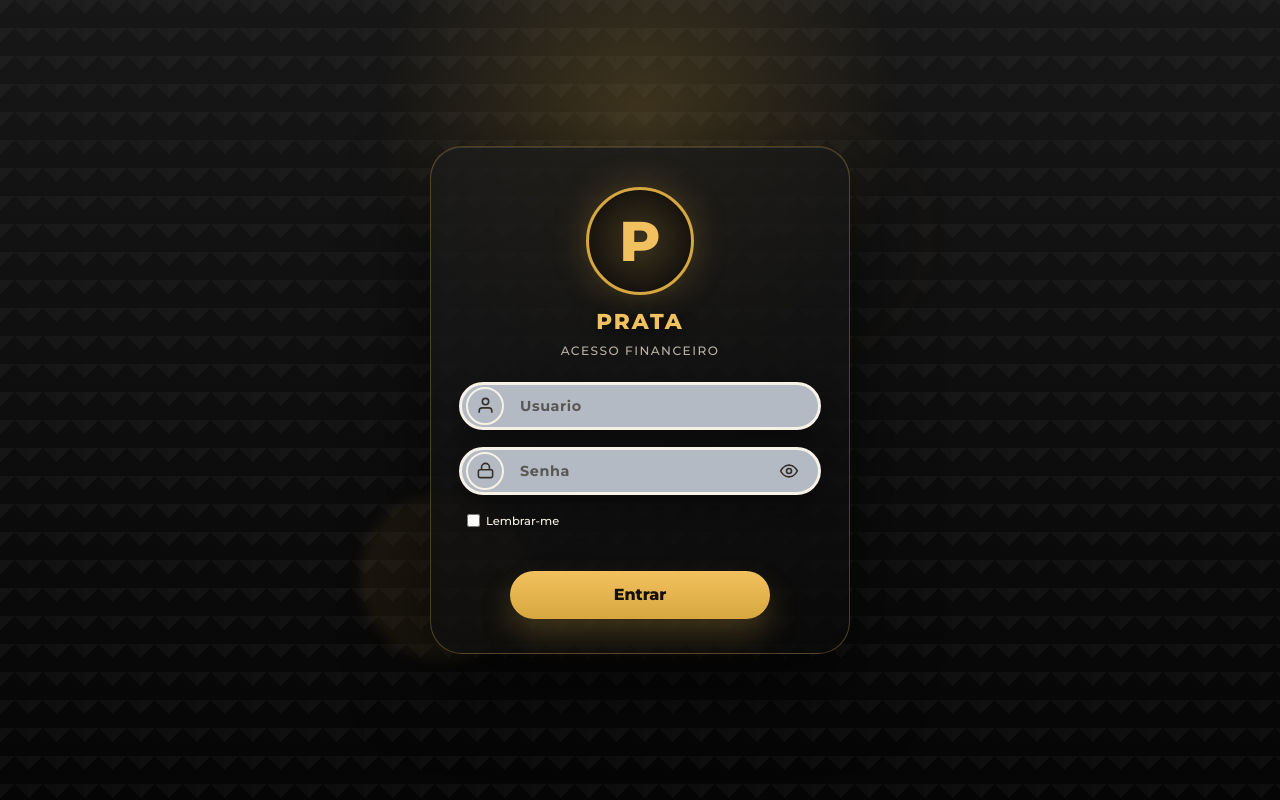
After one commit to Damasi21/Prata, a Django app: page /login/ in a window 1280 px wide. The commit adds this page. Run offline with Django 5.2, Linux system fonts and the light colour scheme.

Commit message:
Add login screen and protect finance views

```diff
--- a/Core/settings.py
+++ b/Core/settings.py
@@ -136,6 +136,10 @@ MEDIA_ROOT = BASE_DIR / 'media'
 
 DEFAULT_AUTO_FIELD = 'django.db.models.BigAutoField'
 
+LOGIN_URL = 'tela_login'
+LOGIN_REDIRECT_URL = 'index'
+LOGOUT_REDIRECT_URL = 'tela_login'
+
 MESSAGE_TAGS = {
     messages.ERROR: 'danger',
 }
--- a/Financeiro/urls.py
+++ b/Financeiro/urls.py
@@ -3,6 +3,8 @@ from django.urls import path
 from . import views
 
 urlpatterns = [
+    path('login/', views.tela_login, name='tela_login'),
+    path('sair/', views.sair, name='sair'),
     path('', views.index, name='index'),
     path('contas-bancarias/', views.contas_bancarias, name='contas_bancarias'),
     path('categorias/', views.categorias, name='categorias'),
--- a/Financeiro/views.py
+++ b/Financeiro/views.py
@@ -5,6 +5,8 @@ from decimal import Decimal, InvalidOperation
 from types import SimpleNamespace
 
 from django.contrib import messages
+from django.contrib.auth import authenticate, login, logout
+from django.contrib.auth.decorators import login_required
 from django.core.files.base import ContentFile
 from django.db import transaction
 from django.db.models import ProtectedError
@@ -218,6 +220,35 @@ def _criar_preview_importacao(request, conta, arquivo, lancamentos, origem):
     request.session.pop('ofx_preview', None)
 
 
+@require_http_methods(['GET', 'POST'])
+def tela_login(request):
+    if request.user.is_authenticated:
+        return redirect('index')
+
+    if request.method == 'POST':
+        username = request.POST.get('username')
+        password = request.POST.get('password')
+        next_url = request.POST.get('next') or reverse('index')
+        user = authenticate(request, username=username, password=password)
+
+        if user is not None:
+            login(request, user)
+            if not request.POST.get('remember'):
+                request.session.set_expiry(0)
+            return redirect(next_url)
+
+        messages.error(request, 'Usuario ou senha invalidos.')
+
+    return render(request, 'financeiro/login.html')
+
+
+@require_http_methods(['POST'])
+def sair(request):
+    logout(request)
+    return redirect('tela_login')
+
+
+@login_required
 def index(request):
     mes = _mes_atual()
     budgets = Budget.objects.filter(mes=mes).select_related('categoria')
@@ -244,6 +275,7 @@ def index(request):
 
 
 @require_http_methods(['GET', 'POST'])
+@login_required
 def contas_bancarias(request):
     form = ContaBancariaForm(request.POST or None)
     if request.method == 'POST' and form.is_valid():
@@ -254,6 +286,7 @@ def contas_bancarias(request):
 
 
 @require_http_methods(['GET', 'POST'])
+@login_required
 def categorias(request):
     categoria_em_edicao = None
     categoria_id = request.POST.get('categoria_id') or request.GET.get('editar')
@@ -292,6 +325,7 @@ def categorias(request):
 
 
 @require_http_methods(['GET', 'POST'])
+@login_required
 def eventos(request):
     form = EventoForm(request.POST or None)
     if request.method == 'POST' and form.is_valid():
@@ -302,6 +336,7 @@ def eventos(request):
 
 
 @require_http_methods(['GET', 'POST'])
+@login_required
 def importar_ofx(request):
     form = ImportacaoOFXForm(request.POST or None, request.FILES or None)
     if request.method == 'POST' and form.is_valid():
@@ -332,6 +367,7 @@ def importar_ofx(request):
 
 
 @require_http_methods(['POST'])
+@login_required
 def excluir_lancamento(request, lancamento_id):
     lancamento = get_object_or_404(Lancamento, id=lancamento_id)
     descricao = lancamento.descricao
@@ -348,6 +384,7 @@ def excluir_lancamento(request, lancamento_id):
 
 
 @require_http_methods(['GET', 'POST'])
+@login_required
 def categorizar_ofx_preview(request):
     preview = request.session.get('importacao_preview') or request.session.get('ofx_preview')
     if not preview:
@@ -530,6 +567,7 @@ def categorizar_ofx_preview(request):
 
 
 @require_http_methods(['GET', 'POST'])
+@login_required
 def categorizar_importacao(request, importacao_id):
     importacao = get_object_or_404(Importacao, id=importacao_id)
     lancamentos = importacao.lancamentos.prefetch_related('rateios__categoria').all()
@@ -581,6 +619,7 @@ def categorizar_importacao(request, importacao_id):
 
 
 @require_http_methods(['GET', 'POST'])
+@login_required
 def budgets(request):
     mes = _mes_budget(request)
     categorias = _categorias_operacionais().order_by('tipo', 'pai__nome', 'nome')
@@ -641,6 +680,7 @@ def budgets(request):
 
 
 @require_http_methods(['GET', 'POST'])
+@login_required
 def contas_pagar_receber(request):
     conta_em_edicao = None
     conta_id = request.POST.get('conta_id') or request.GET.get('editar')
@@ -707,6 +747,7 @@ def contas_pagar_receber(request):
 
 
 @require_http_methods(['GET', 'POST'])
+@login_required
 def importar_excel(request):
     form = ImportacaoCartaoForm(request.POST or None, request.FILES or None)
     if request.method == 'POST' and form.is_valid():
@@ -726,9 +767,11 @@ def importar_excel(request):
     return render(request, 'financeiro/importar_excel.html', {'form': form})
 
 
+@login_required
 def fluxo_de_caixa(request):
     return render(request, 'financeiro/fluxo_de_caixa.html')
 
 
+@login_required
 def relatorios_bi(request):
     return render(request, 'financeiro/relatorios_bi.html')
--- /dev/null
+++ b/static/css/login.css
@@ -0,0 +1,316 @@
+:root {
+    --gold: #d7a73f;
+    --gold-light: #f2c15f;
+    --gold-dark: #8e6821;
+    --black: #050505;
+    --white: #f7f2e8;
+    --muted: #b9b1a4;
+}
+
+* {
+    box-sizing: border-box;
+    margin: 0;
+    padding: 0;
+}
+
+body {
+    align-items: center;
+    background:
+        radial-gradient(circle at 50% 15%, rgba(215, 167, 63, 0.22), transparent 28%),
+        linear-gradient(135deg, rgba(255, 255, 255, 0.035) 25%, transparent 25%) 0 0 / 28px 28px,
+        linear-gradient(225deg, rgba(255, 255, 255, 0.028) 25%, transparent 25%) 0 0 / 28px 28px,
+        linear-gradient(180deg, #171717 0%, #050505 100%);
+    color: var(--white);
+    display: grid;
+    font-family: "Montserrat", sans-serif;
+    min-height: 100vh;
+    overflow-x: hidden;
+    padding: 28px 18px;
+    place-items: center;
+}
+
+.login-shell {
+    align-items: center;
+    display: flex;
+    justify-content: center;
+    min-height: 620px;
+    position: relative;
+    width: min(100%, 420px);
+}
+
+.login-shell::before,
+.login-shell::after {
+    border-radius: 999px;
+    content: "";
+    filter: blur(6px);
+    pointer-events: none;
+    position: absolute;
+}
+
+.login-shell::before {
+    border: 1px solid rgba(215, 167, 63, 0.22);
+    height: 230px;
+    right: -78px;
+    top: 32px;
+    width: 230px;
+}
+
+.login-shell::after {
+    background: rgba(215, 167, 63, 0.08);
+    bottom: 48px;
+    height: 170px;
+    left: -70px;
+    width: 170px;
+}
+
+.login-card {
+    animation: cardIn 700ms ease both;
+    background:
+        linear-gradient(160deg, rgba(255, 255, 255, 0.075), rgba(255, 255, 255, 0.018)),
+        rgba(5, 5, 5, 0.78);
+    border: 1px solid rgba(215, 167, 63, 0.32);
+    border-radius: 32px;
+    box-shadow:
+        0 30px 80px rgba(0, 0, 0, 0.62),
+        inset 0 1px 0 rgba(255, 255, 255, 0.12);
+    padding: 40px 28px 34px;
+    position: relative;
+    width: 100%;
+    z-index: 1;
+}
+
+.brand {
+    margin-bottom: 24px;
+    text-align: center;
+}
+
+.brand-mark {
+    align-items: center;
+    background: radial-gradient(circle, rgba(215, 167, 63, 0.18), rgba(0, 0, 0, 0.72));
+    border: 3px solid var(--gold);
+    border-radius: 50%;
+    box-shadow: 0 0 35px rgba(215, 167, 63, 0.26);
+    display: grid;
+    height: 108px;
+    margin: 0 auto 16px;
+    place-items: center;
+    width: 108px;
+}
+
+.brand-mark span {
+    color: var(--gold-light);
+    font-size: 3.5rem;
+    font-weight: 800;
+    line-height: 1;
+}
+
+.member-title {
+    color: var(--gold-light);
+    font-size: 1.35rem;
+    font-weight: 800;
+    letter-spacing: 0.09em;
+    line-height: 1;
+    text-shadow: 0 2px 18px rgba(0, 0, 0, 0.7);
+    text-transform: uppercase;
+}
+
+.member-subtitle {
+    color: var(--muted);
+    font-size: 0.76rem;
+    letter-spacing: 0.12em;
+    margin-top: 10px;
+    text-transform: uppercase;
+}
+
+.messages {
+    background: rgba(150, 24, 24, 0.32);
+    border: 1px solid rgba(255, 144, 144, 0.25);
+    border-radius: 16px;
+    color: #ffe5e5;
+    font-size: 0.78rem;
+    margin: 0 0 18px;
+    padding: 12px 14px;
+    text-align: center;
+}
+
+.login-form {
+    display: grid;
+    gap: 17px;
+}
+
+.input-wrap {
+    align-items: center;
+    background: rgba(190, 197, 207, 0.94);
+    border: 3px solid var(--white);
+    border-radius: 999px;
+    box-shadow: 0 14px 30px rgba(0, 0, 0, 0.35);
+    display: grid;
+    grid-template-columns: 48px 1fr;
+    min-height: 48px;
+    overflow: hidden;
+    transition: border-color 180ms ease, box-shadow 180ms ease, transform 180ms ease;
+}
+
+.input-wrap.password-wrap {
+    grid-template-columns: 48px 1fr 48px;
+}
+
+.input-wrap:focus-within {
+    border-color: var(--gold-light);
+    box-shadow: 0 0 0 4px rgba(215, 167, 63, 0.16), 0 16px 34px rgba(0, 0, 0, 0.42);
+    transform: translateY(-1px);
+}
+
+.input-icon {
+    align-items: center;
+    border: 2px solid var(--white);
+    border-radius: 50%;
+    color: #343029;
+    display: grid;
+    height: 38px;
+    margin-left: 4px;
+    place-items: center;
+    width: 38px;
+}
+
+.input-icon svg {
+    height: 19px;
+    width: 19px;
+}
+
+.input-wrap input {
+    appearance: none;
+    background: transparent;
+    border: 0;
+    border-radius: 0 999px 999px 0;
+    color: #343029;
+    font: inherit;
+    font-size: 0.9rem;
+    font-weight: 700;
+    height: 100%;
+    letter-spacing: 0.04em;
+    outline: 0;
+    padding: 0 18px 0 10px;
+    width: 100%;
+}
+
+.input-wrap input:-webkit-autofill,
+.input-wrap input:-webkit-autofill:hover,
+.input-wrap input:-webkit-autofill:focus {
+    -webkit-text-fill-color: #343029;
+    box-shadow: 0 0 0 1000px rgba(190, 197, 207, 0.94) inset;
+    caret-color: #343029;
+    transition: background-color 9999s ease-in-out 0s;
+}
+
+.input-wrap input::placeholder {
+    color: rgba(52, 48, 41, 0.72);
+}
+
+.password-toggle {
+    align-items: center;
+    background: transparent;
+    border: 0;
+    border-radius: 50%;
+    color: #343029;
+    cursor: pointer;
+    display: grid;
+    height: 38px;
+    place-items: center;
+    transition: color 180ms ease, transform 180ms ease;
+    width: 38px;
+}
+
+.password-toggle:hover {
+    color: var(--gold-dark);
+    transform: scale(1.06);
+}
+
+.password-toggle svg {
+    height: 20px;
+    width: 20px;
+}
+
+.form-row {
+    align-items: center;
+    color: var(--white);
+    display: flex;
+    font-size: 0.72rem;
+    gap: 14px;
+    justify-content: space-between;
+    padding: 2px 8px 14px;
+}
+
+.remember {
+    align-items: center;
+    cursor: pointer;
+    display: inline-flex;
+    gap: 6px;
+    white-space: nowrap;
+}
+
+.remember input {
+    accent-color: var(--gold);
+    height: 13px;
+    width: 13px;
+}
+
+.login-button {
+    background: linear-gradient(180deg, var(--gold-light), var(--gold));
+    border: 0;
+    border-radius: 999px;
+    box-shadow: 0 16px 30px rgba(215, 167, 63, 0.25);
+    color: #15100a;
+    cursor: pointer;
+    font: inherit;
+    font-weight: 800;
+    margin: 12px auto 0;
+    min-height: 48px;
+    transition: transform 180ms ease, box-shadow 180ms ease;
+    width: 72%;
+}
+
+.login-button:hover {
+    box-shadow: 0 20px 36px rgba(215, 167, 63, 0.34);
+    transform: translateY(-2px);
+}
+
+.login-button:active {
+    transform: translateY(0);
+}
+
+@keyframes cardIn {
+    from {
+        opacity: 0;
+        transform: translateY(18px) scale(0.98);
+    }
+
+    to {
+        opacity: 1;
+        transform: translateY(0) scale(1);
+    }
+}
+
+@media (max-width: 460px) {
+    body {
+        padding: 18px 12px;
+    }
+
+    .login-shell {
+        min-height: auto;
+    }
+
+    .login-card {
+        border-radius: 26px;
+        padding: 32px 20px 28px;
+    }
+
+    .brand-mark {
+        height: 94px;
+        width: 94px;
+    }
+
+    .login-button {
+        width: 100%;
+    }
+}
--- /dev/null
+++ b/static/js/login.js
@@ -0,0 +1,12 @@
+document.addEventListener("DOMContentLoaded", () => {
+    const passwordInput = document.getElementById("passwordInput");
+    const passwordToggle = document.getElementById("passwordToggle");
+
+    if (!passwordInput || !passwordToggle) return;
+
+    passwordToggle.addEventListener("click", () => {
+        const showing = passwordInput.type === "text";
+        passwordInput.type = showing ? "password" : "text";
+        passwordToggle.setAttribute("aria-label", showing ? "Mostrar senha" : "Ocultar senha");
+    });
+});
--- /dev/null
+++ b/templates/financeiro/login.html
@@ -0,0 +1,74 @@
+{% load static %}
+
+<!doctype html>
+<html lang="pt-br">
+<head>
+    <meta charset="utf-8">
+    <meta name="viewport" content="width=device-width, initial-scale=1">
+    <title>Login - Prata</title>
+    <link rel="preconnect" href="https://fonts.googleapis.com">
+    <link rel="preconnect" href="https://fonts.gstatic.com" crossorigin>
+    <link href="https://fonts.googleapis.com/css2?family=Montserrat:wght@500;700;800&display=swap" rel="stylesheet">
+    <link rel="stylesheet" href="{% static 'css/login.css' %}">
+</head>
+<body>
+    <main class="login-shell">
+        <section class="login-card" aria-labelledby="login-title">
+            <div class="brand">
+                <div class="brand-mark" aria-hidden="true">
+                    <span>P</span>
+                </div>
+                <h1 class="member-title" id="login-title">Prata</h1>
+                <p class="member-subtitle">Acesso financeiro</p>
+            </div>
+
+            {% if messages %}
+                {% for message in messages %}
+                    <div class="messages">{{ message }}</div>
+                {% endfor %}
+            {% endif %}
+
+            <form class="login-form" method="post" action="{% url 'tela_login' %}">
+                {% csrf_token %}
+                <input type="hidden" name="next" value="{{ request.GET.next }}">
+
+                <label class="input-wrap">
+                    <span class="input-icon" aria-hidden="true">
+                        <svg viewBox="0 0 24 24" fill="none" stroke="currentColor" stroke-width="2">
+                            <path d="M20 21v-2a4 4 0 0 0-4-4H8a4 4 0 0 0-4 4v2"></path>
+                            <circle cx="12" cy="7" r="4"></circle>
+                        </svg>
+                    </span>
+                    <input type="text" name="username" autocomplete="username" placeholder="Usuario" required>
+                </label>
+
+                <label class="input-wrap password-wrap">
+                    <span class="input-icon" aria-hidden="true">
+                        <svg viewBox="0 0 24 24" fill="none" stroke="currentColor" stroke-width="2">
+                            <rect x="3" y="11" width="18" height="10" rx="2"></rect>
+                            <path d="M7 11V8a5 5 0 0 1 10 0v3"></path>
+                        </svg>
+                    </span>
+                    <input id="passwordInput" type="password" name="password" autocomplete="current-password" placeholder="Senha" required>
+                    <button class="password-toggle" type="button" id="passwordToggle" aria-label="Mostrar senha">
+                        <svg viewBox="0 0 24 24" fill="none" stroke="currentColor" stroke-width="2">
+                            <path d="M2 12s3.5-7 10-7 10 7 10 7-3.5 7-10 7-10-7-10-7z"></path>
+                            <circle cx="12" cy="12" r="3"></circle>
+                        </svg>
+                    </button>
+                </label>
+
+                <div class="form-row">
+                    <label class="remember">
+                        <input type="checkbox" name="remember">
+                        <span>Lembrar-me</span>
+                    </label>
+                </div>
+
+                <button class="login-button" type="submit">Entrar</button>
+            </form>
+        </section>
+    </main>
+    <script src="{% static 'js/login.js' %}"></script>
+</body>
+</html>
--- a/templates/navbar.html
+++ b/templates/navbar.html
@@ -26,6 +26,12 @@
                         <li><a class="dropdown-item" href="{% url 'budgets' %}">Budget</a></li>
                     </ul>
                 </li>
+                <li class="nav-item">
+                    <form method="post" action="{% url 'sair' %}" class="d-inline">
+                        {% csrf_token %}
+                        <button class="nav-link btn btn-link" type="submit">Sair</button>
+                    </form>
+                </li>
             </ul>
         </div>
     </div>
```
Also changed, not shown: Financeiro/tests.py (+33 -0 lines).
